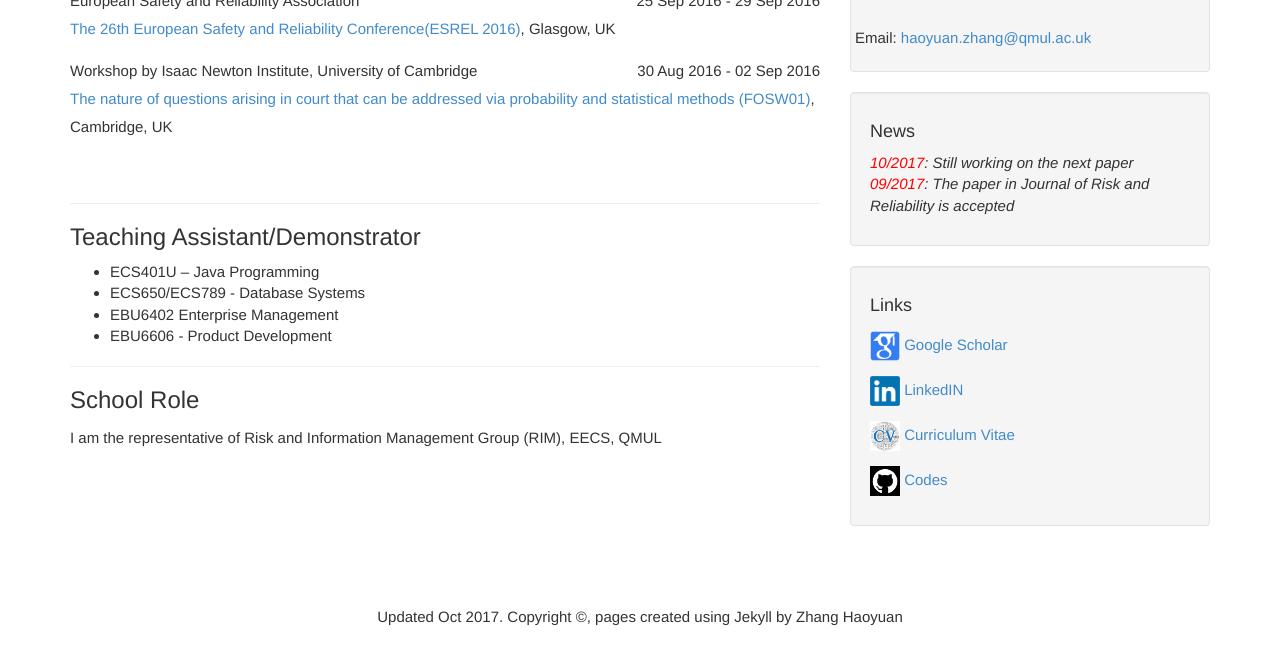
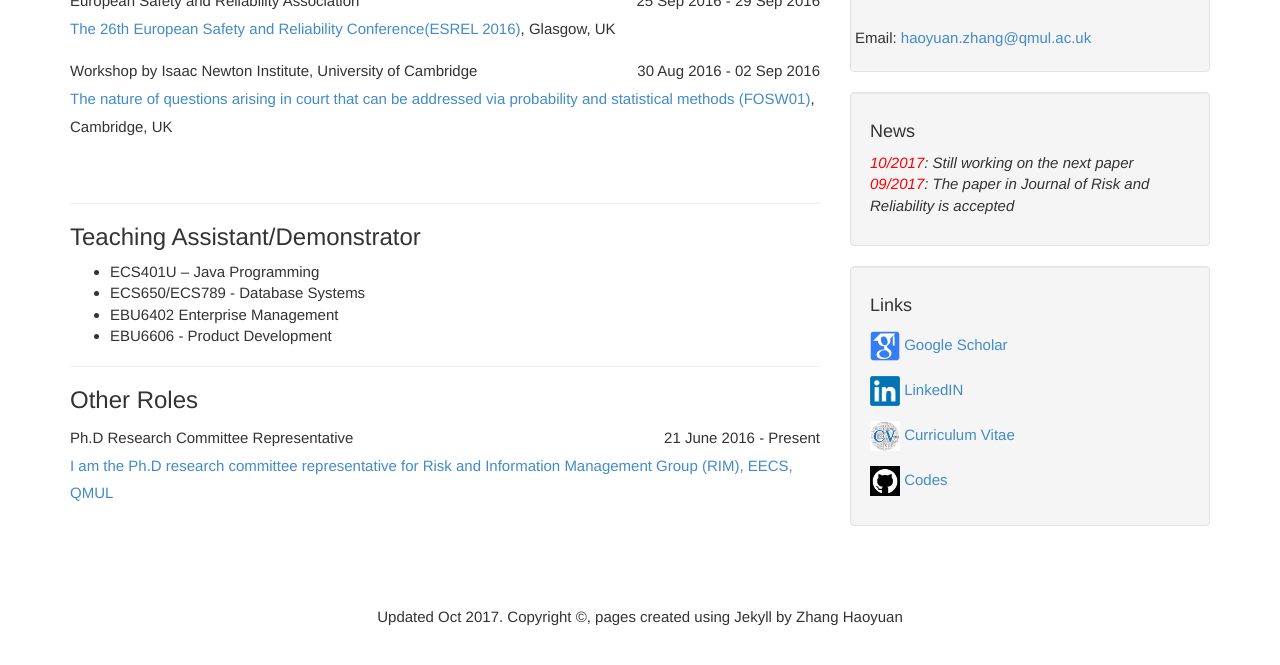
Before and after one commit to july0905/haoyuanzhang1990.github.io, a Jekyll site: the page built from randt.md, in a window 1280 px wide and 961 px high, cut to the strip 284-949 px from the top of the window. Built offline with Jekyll 4.4.1, drawn with Linux system fonts in a browser that asks for light colours.

Commit message:
Update randt.md

```diff
--- a/randt.md
+++ b/randt.md
@@ -39,5 +39,9 @@ ECS401U – Java Programming</li>
 
 
 <hr>
-<h3>School Role</h3>
-I am the representative of Risk and Information Management Group (RIM), EECS, QMUL
+<h3>Other Roles</h3>
+<p style="text-align:left;">
+Ph.D Research Committee Representative<span style="float:right;">21 June 2016 - Present</span>
+<br><a href="esrel2016.org">I am the Ph.D research committee representative for Risk and Information Management Group (RIM), EECS, QMUL
+</a>
+</p>
```
